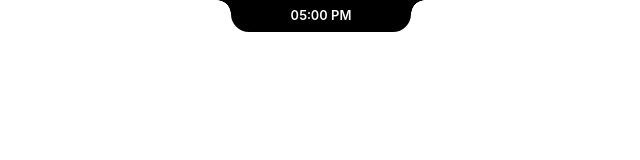
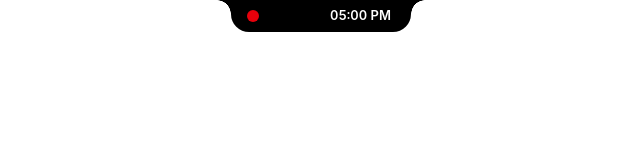
Before and after one commit to SiputBiru/Cove, a Svelte app: page / in a window 1280 px wide. Shown: the top 160 px of the page, without its empty margins (319-959 px from the left). Built offline with nearby package versions, Linux system fonts and the light colour scheme.

Commit message:
fix: hidden transition overlapping with tailwind's

```diff
--- a/src/App.svelte
+++ b/src/App.svelte
@@ -55,10 +55,18 @@
             class="content relative w-full h-full flex items-center justify-center font-sans"
         >
             <div
-                class="compact-view absolute text-[13px] font-semibold tabular-nums"
-                class:hidden={open}
+                class="compact-view w-full px-5 flex justify-between items-center absolute text-[13px] font-semibold tabular-nums"
+                class:is-hidden={open}
             >
-                <span class="clock">{timeString}</span>
+                <div class="flex justify-center items-center ml-0.5">
+                    <div
+                        class="absolute bg-red-600 size-3 rounded-full animate-ping"
+                    ></div>
+                    <div
+                        class="absolute bg-red-600 size-2.5 rounded-full"
+                    ></div>
+                </div>
+                <div class="clock">{timeString}</div>
             </div>
 
             <div
@@ -134,14 +142,15 @@
     }
 
     .compact-view {
+        transform: scale(1);
         transition:
             opacity 0.3s ease 0s,
             transform 0.3s ease 0s;
     }
 
-    .compact-view.hidden {
+    .compact-view.is-hidden {
         opacity: 0;
-        transform: scale(0.85);
+        transform: scale(0.5);
         pointer-events: none;
     }
 
```
